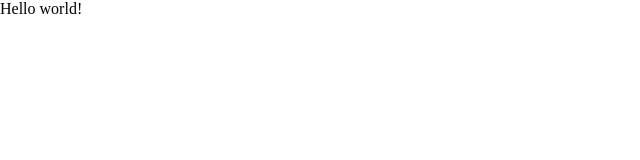
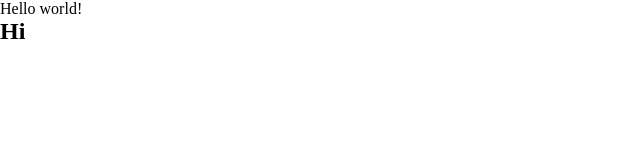
Before and after one commit to Misteik/Jscourse, a plain HTML site: page index.html in a window 1280 px wide. Shown: the full height of the page, 0-640 px from the left. Drawn offline with Linux system fonts and the light colour scheme.

Commit message:
lets go its new update

```diff
--- a/index.html
+++ b/index.html
@@ -7,6 +7,7 @@
 </head>
 <body>
     <p>Hello world!</p>
+    <h2 class="slava">Hi</h2>
     <div class="new"></div>
     <script src="js/main.js"></script>
 </body>
```
